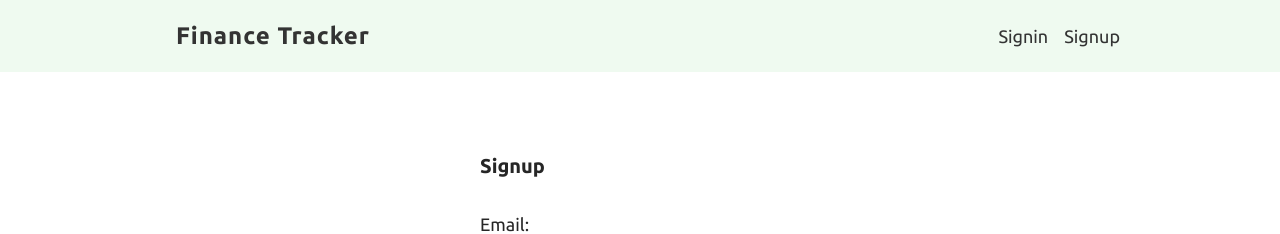
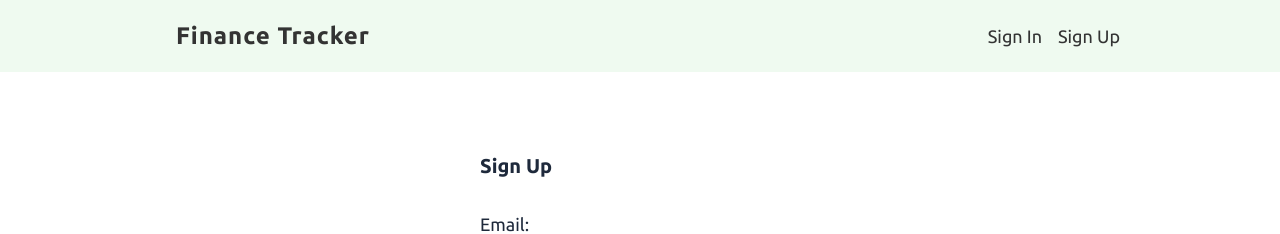
Before and after one commit to theS3Interdev/finance-tracker-web-app, a React (Vite) app: page /signup in a window 1280 px wide. Shown: the top 234 px of the page. Built offline with nearby package versions, Linux system fonts and the light colour scheme.

Commit message:
fix: miscellaneous fixes

```diff
--- a/src/App.jsx
+++ b/src/App.jsx
@@ -1,8 +1,8 @@
 import { BrowserRouter, Routes, Route } from 'react-router-dom';
 import Home from './pages/home/home';
 import Navbar from './components/Navbar';
-import Signin from './pages/signin/signin';
-import Signup from './pages/signup/signup';
+import Signin from './pages/signin/sign-in';
+import Signup from './pages/signup/sign-up';
 
 const App = () => {
 	return (
--- a/src/components/Navbar.jsx
+++ b/src/components/Navbar.jsx
@@ -8,10 +8,10 @@ const Navbar = () => {
 					<Link to="/">Finance Tracker</Link>
 				</li>
 				<li>
-					<Link to="/signin">Signin</Link>
+					<Link to="/signin">Sign In</Link>
 				</li>
 				<li>
-					<Link to="/signup">Signup</Link>
+					<Link to="/signup">Sign Up</Link>
 				</li>
 			</ul>
 		</nav>
--- a/src/hooks/useSignup.jsx
+++ b/src/hooks/useSignup.jsx
@@ -14,7 +14,7 @@ export const useSignup = () => {
 			const res = await projectAuth.createUserWithEmailAndPassword(email, password);
 
 			if (!res) {
-				throw new Error('Could not complete the new user signup');
+				throw new Error('Could not complete the new user sign up');
 			}
 
 			/** add the display name to user profile */
--- a/src/index.css
+++ b/src/index.css
@@ -6,7 +6,7 @@
 
 @layer base {
 	body {
-		@apply m-0 font-ubuntu text-lg text-neutral-800 antialiased;
+		@apply m-0 font-ubuntu text-lg text-slate-800 antialiased;
 	}
 
 	ul,
@@ -100,5 +100,9 @@
 	.signup-form input {
 		@apply w-full rounded-md py-2 px-[6px] text-lightCharcoal;
 	}
+
+	.signup-form p {
+		@apply my-4 text-red-500;
+	}
 	/** sign up form end */
 }
--- a/src/pages/signin/signin.jsx
+++ b/src/pages/signin/sign-in.jsx
@@ -11,7 +11,7 @@ const Signin = () => {
 
 	return (
 		<form onSubmit={handleSubmit} className="signin-form">
-			<h2>Signin</h2>
+			<h2>Sign In</h2>
 			<label>
 				<span>Email:</span>
 				<input type="email" onChange={(e) => setEmail(e.target.value)} value={email} />
--- a/src/pages/signup/signup.jsx
+++ b/src/pages/signup/sign-up.jsx
@@ -14,7 +14,7 @@ const Signup = () => {
 
 	return (
 		<form onSubmit={handleSubmit} className="signup-form">
-			<h2>Signup</h2>
+			<h2>Sign Up</h2>
 
 			<label>
 				<span>Email:</span>
```
